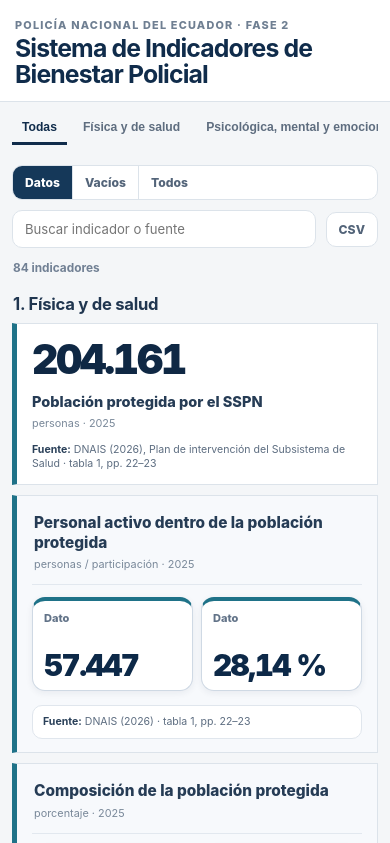
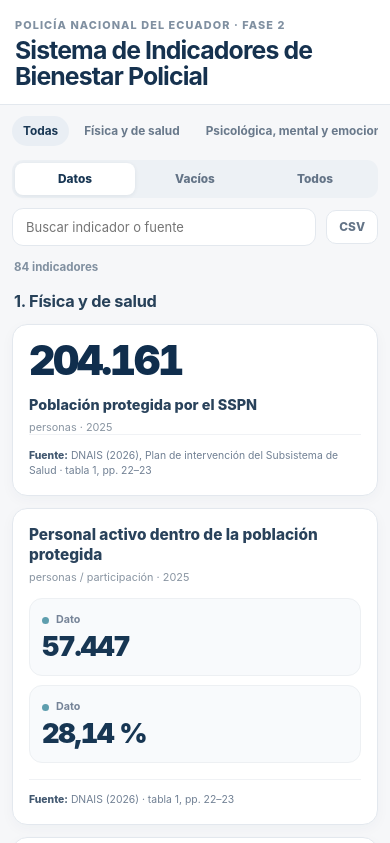
Before and after one commit to williamsjimenez/Repositorio, a plain HTML site: page index.html in a window 390 px wide. Shown: the top 843 px of the page. Drawn offline with Linux system fonts and the light colour scheme.

Commit message:
Refine dashboard with calmer responsive design

```diff
--- a/styles.css
+++ b/styles.css
@@ -1,15 +1,16 @@
 :root{
-  --bg:#f4f6f8;
-  --paper:#fff;
-  --ink:#14263d;
-  --muted:#6f7d8d;
-  --line:#dce3ea;
+  --bg:#f6f7f9;
+  --paper:#ffffff;
+  --ink:#17304c;
+  --muted:#718094;
+  --line:#e3e8ee;
+  --soft:#f8fafc;
   --deep:#17385d;
-  --d1:#1f7288;
-  --d2:#645296;
-  --d3:#9a7428;
-  --d4:#397555;
-  --d5:#7e4c58;
+  --d1:#2b7f94;
+  --d2:#7663a6;
+  --d3:#9b7a37;
+  --d4:#4c8064;
+  --d5:#8a5c67;
 }
 *{box-sizing:border-box}
 html{scroll-behavior:smooth}
@@ -18,161 +19,186 @@ body{
   background:var(--bg);
   color:var(--ink);
   font-family:Inter,ui-sans-serif,system-ui,-apple-system,BlinkMacSystemFont,"Segoe UI",sans-serif;
+  -webkit-font-smoothing:antialiased;
 }
 .topbar{
-  background:#fff;
+  background:var(--paper);
   border-bottom:1px solid var(--line);
 }
 .topbar-inner{
-  max-width:1500px;
+  max-width:1380px;
   margin:auto;
-  padding:22px 28px 18px;
+  padding:24px 28px 20px;
   display:flex;
+  align-items:flex-end;
   justify-content:space-between;
   gap:24px;
-  align-items:flex-end;
 }
 .kicker{
   font-size:.68rem;
   font-weight:800;
-  letter-spacing:.11em;
+  letter-spacing:.1em;
   text-transform:uppercase;
-  color:#6f7f92;
+  color:#8090a1;
 }
 h1{
-  margin:4px 0 0;
-  font-size:clamp(1.55rem,2.4vw,2.45rem);
-  line-height:1.03;
+  margin:5px 0 0;
+  font-size:clamp(1.55rem,2.2vw,2.3rem);
+  line-height:1.05;
   letter-spacing:-.035em;
-  color:#102c4b;
+  color:#16324f;
 }
 .cutoff{
+  font-size:.72rem;
+  color:#8a97a6;
   white-space:nowrap;
-  font-size:.72rem;
-  color:#7b8898;
-  padding-bottom:4px;
+  padding-bottom:3px;
 }
 main{
-  max-width:1500px;
+  max-width:1380px;
   margin:auto;
-  padding:16px 28px 36px;
+  padding:18px 28px 42px;
 }
 .dimension-nav{
   display:flex;
-  gap:6px;
+  gap:4px;
   overflow-x:auto;
   scrollbar-width:none;
-  padding-bottom:10px;
+  padding:0 0 12px;
 }
 .dimension-nav::-webkit-scrollbar{display:none}
 .dim-btn{
   flex:0 0 auto;
+  appearance:none;
   border:0;
+  border-radius:999px;
   background:transparent;
-  color:#5e6d7f;
-  padding:8px 10px;
-  font-size:.76rem;
+  color:#69798b;
+  padding:8px 11px;
+  font:inherit;
+  font-size:.74rem;
   font-weight:750;
   cursor:pointer;
-  border-bottom:3px solid transparent;
+  transition:.18s ease;
 }
+.dim-btn:hover{background:#eef2f6;color:#2b435c}
 .dim-btn.active{
-  color:#102c4b;
-  border-bottom-color:#102c4b;
+  background:#e9eef4;
+  color:#183653;
 }
 .toolbar{
   position:sticky;
   top:0;
   z-index:20;
   display:grid;
-  grid-template-columns:auto minmax(220px,1fr) auto;
+  grid-template-columns:auto minmax(240px,1fr) auto;
   gap:10px;
   align-items:center;
-  padding:10px 0;
-  background:rgba(244,246,248,.96);
-  backdrop-filter:blur(8px);
+  padding:8px 0 12px;
+  background:rgba(246,247,249,.95);
+  backdrop-filter:blur(10px);
 }
 .view-switch{
   display:flex;
-  border:1px solid var(--line);
-  background:#fff;
-  border-radius:10px;
-  overflow:hidden;
+  padding:3px;
+  background:#edf1f5;
+  border-radius:11px;
 }
 .view-btn,.ghost{
+  appearance:none;
   border:0;
-  background:#fff;
-  color:#536479;
+  background:transparent;
+  color:#647487;
   font:inherit;
-  font-size:.76rem;
+  font-size:.74rem;
   font-weight:800;
-  padding:9px 12px;
   cursor:pointer;
 }
-.view-btn+.view-btn{border-left:1px solid var(--line)}
+.view-btn{
+  border-radius:8px;
+  padding:8px 12px;
+}
 .view-btn.active{
-  background:#153859;
-  color:#fff;
+  background:#fff;
+  color:#183653;
+  box-shadow:0 1px 4px rgba(25,48,74,.08);
 }
 #search{
   width:100%;
   border:1px solid var(--line);
-  border-radius:10px;
+  border-radius:11px;
   background:#fff;
-  padding:10px 12px;
+  padding:10px 13px;
   font:inherit;
-  font-size:.82rem;
-  color:#203650;
+  font-size:.81rem;
+  color:#203b57;
   outline:none;
+  transition:.18s ease;
 }
-#search:focus{border-color:#8399af;box-shadow:0 0 0 3px rgba(50,89,126,.08)}
+#search:focus{
+  border-color:#aab8c6;
+  box-shadow:0 0 0 4px rgba(68,103,137,.07);
+}
 .ghost{
+  background:#fff;
   border:1px solid var(--line);
   border-radius:10px;
+  padding:9px 12px;
 }
 .counter{
-  min-height:24px;
+  min-height:26px;
   display:flex;
   align-items:center;
-  color:#718094;
-  font-size:.74rem;
-  padding:2px 1px 7px;
+  padding:1px 2px 10px;
+  color:#8190a0;
+  font-size:.72rem;
 }
-.section{margin:12px 0 28px}
+.section{
+  margin:8px 0 34px;
+}
 .section-head{
   display:flex;
   align-items:baseline;
   justify-content:space-between;
-  gap:14px;
-  margin:0 0 9px;
-  padding:0 1px;
+  gap:16px;
+  margin:0 0 12px;
+  padding:0 2px;
 }
 .section-head h2{
   margin:0;
-  font-size:1.04rem;
+  font-size:1.02rem;
+  line-height:1.2;
   letter-spacing:-.015em;
-  color:#203650;
+  color:#274159;
 }
 .section-head span{
-  color:#8491a0;
+  color:#95a0ac;
   font-size:.67rem;
   white-space:nowrap;
 }
 .grid{
   display:grid;
-  grid-template-columns:repeat(3,minmax(0,1fr));
-  gap:10px;
+  grid-template-columns:repeat(auto-fit,minmax(320px,1fr));
+  gap:14px;
+  align-items:stretch;
 }
 .card{
-  --accent:#708399;
+  --accent:#7e8fa0;
   position:relative;
   background:var(--paper);
   border:1px solid var(--line);
-  border-left:5px solid var(--accent);
-  min-height:205px;
-  padding:17px 17px 14px;
+  border-radius:17px;
+  padding:18px;
+  min-height:215px;
   display:flex;
   flex-direction:column;
+  box-shadow:0 4px 14px rgba(26,48,72,.035);
+  transition:transform .18s ease,box-shadow .18s ease,border-color .18s ease;
+}
+.card:hover{
+  transform:translateY(-1px);
+  border-color:#d7dfe7;
+  box-shadow:0 8px 22px rgba(26,48,72,.055);
 }
 .card.d1{--accent:var(--d1)}
 .card.d2{--accent:var(--d2)}
@@ -183,41 +209,38 @@ main{
 .values{
   display:grid;
   align-items:stretch;
-  margin-bottom:14px;
+  margin-bottom:16px;
 }
 .single-value{grid-template-columns:1fr}
 .fact{min-width:0}
 .fact-number{
-  font-size:clamp(1.85rem,2.65vw,3rem);
+  font-size:clamp(2rem,2.7vw,3.15rem);
   line-height:.96;
-  font-weight:900;
+  font-weight:880;
   letter-spacing:-.055em;
-  color:#0f2844;
+  color:#102e4d;
   font-variant-numeric:tabular-nums;
   overflow-wrap:anywhere;
 }
 .fact-number.compact{
-  font-size:clamp(1.15rem,1.9vw,1.85rem);
+  font-size:clamp(1.3rem,1.9vw,1.9rem);
   line-height:1.08;
-  letter-spacing:-.035em;
+  letter-spacing:-.03em;
 }
 .fact-label{
   margin-top:7px;
-  color:#607186;
-  font-size:.69rem;
-  line-height:1.2;
-  font-weight:750;
+  color:#718094;
+  font-size:.7rem;
+  line-height:1.25;
+  font-weight:700;
 }
 
-/* Cards contenedoras para indicadores con varios datos */
+/* Indicadores con varios datos: una card principal y minicards suaves */
 .multi-parent{
-  background:#f7f9fc;
-  padding:16px;
+  padding:18px;
 }
 .parent-head{
-  padding:1px 2px 12px;
-  border-bottom:1px solid #e2e8ef;
-  margin-bottom:12px;
+  margin-bottom:14px;
 }
 .multi-parent .card-title{
   font-size:.96rem;
@@ -226,136 +249,180 @@ main{
 .mini-grid{
   display:grid;
   grid-template-columns:repeat(2,minmax(0,1fr));
-  gap:10px;
-  margin-bottom:14px;
+  gap:9px;
+  margin-bottom:16px;
 }
 .mini-card{
   min-width:0;
-  min-height:105px;
-  background:#ffffff;
-  border:1px solid #cfd9e4;
-  border-top:4px solid var(--accent);
+  min-height:92px;
+  background:var(--soft);
+  border:1px solid #edf0f3;
   border-radius:13px;
-  padding:12px 13px 13px;
-  box-shadow:0 2px 7px rgba(25,48,76,.07);
+  padding:12px 13px 11px;
   display:flex;
   flex-direction:column;
-  justify-content:space-between;
+  justify-content:center;
+  box-shadow:none;
 }
 .mini-label{
-  color:#627388;
-  font-size:.69rem;
-  line-height:1.2;
-  font-weight:800;
-  min-height:1.7em;
+  display:flex;
+  align-items:center;
+  gap:7px;
+  color:#758397;
+  font-size:.67rem;
+  line-height:1.18;
+  font-weight:750;
+}
+.mini-label::before{
+  content:"";
+  width:7px;
+  height:7px;
+  border-radius:50%;
+  background:var(--accent);
+  opacity:.75;
+  flex:0 0 auto;
 }
 .mini-number{
-  margin-top:10px;
-  color:#0d2948;
-  font-size:clamp(1.55rem,2.15vw,2.35rem);
-  line-height:.95;
-  font-weight:900;
-  letter-spacing:-.05em;
+  margin-top:9px;
+  color:#173653;
+  font-size:clamp(1.55rem,2vw,2.15rem);
+  line-height:.98;
+  font-weight:860;
+  letter-spacing:-.045em;
   font-variant-numeric:tabular-nums;
   overflow-wrap:anywhere;
 }
 .mini-number.compact{
-  font-size:clamp(1.08rem,1.55vw,1.55rem);
-  line-height:1.06;
+  font-size:clamp(1.08rem,1.45vw,1.5rem);
+  line-height:1.08;
   letter-spacing:-.025em;
 }
-.mini-grid.count-3 .mini-card:last-child,
-.mini-grid.count-5 .mini-card:last-child{
-  grid-column:1 / -1;
-}
-.multi-parent .source{
-  background:#fff;
-  border:1px solid #e0e6ed;
-  border-radius:10px;
-  padding:9px 10px;
-}
-
 .card-title{
-  font-size:.91rem;
-  line-height:1.28;
-  margin:0 0 4px;
+  font-size:.9rem;
+  line-height:1.3;
+  margin:0 0 5px;
   font-weight:800;
-  color:#263c55;
+  color:#29425b;
 }
 .meta{
   font-size:.68rem;
-  color:#7a899a;
+  color:#8995a2;
   line-height:1.35;
 }
 .source{
   margin-top:auto;
-  padding-top:12px;
-  font-size:.66rem;
-  line-height:1.35;
-  color:#5d6d80;
+  padding-top:14px;
+  font-size:.65rem;
+  line-height:1.42;
+  color:#718094;
+  border-top:1px solid #f0f2f5;
 }
-.source b{color:#2a4059}
+.source b{
+  color:#425870;
+  font-weight:800;
+}
+.multi-parent .source{
+  background:transparent;
+  border-radius:0;
+  border-left:0;
+  border-right:0;
+  border-bottom:0;
+  padding:13px 0 0;
+}
 .gap-card{
-  min-height:170px;
+  min-height:180px;
+  border-style:dashed;
+  box-shadow:none;
   background:#fff;
-  border:1px dashed #c8d1db;
-  border-left:5px solid #a16a3d;
 }
 .gap-word{
-  font-size:1.28rem;
+  display:inline-flex;
+  align-self:flex-start;
+  padding:6px 9px;
+  border-radius:999px;
+  background:#f7efe7;
+  color:#8c603d;
+  font-size:.72rem;
   line-height:1;
-  letter-spacing:-.025em;
-  font-weight:900;
-  color:#8b542d;
-  margin-bottom:10px;
+  font-weight:850;
+  margin-bottom:12px;
 }
 .required{
-  margin-top:9px;
-  color:#6d5b48;
-  background:#faf7f2;
-  padding:9px 10px;
+  margin-top:10px;
+  padding:10px 11px;
+  border-radius:10px;
+  background:#faf8f5;
+  color:#746454;
   font-size:.67rem;
   line-height:1.4;
 }
 .empty{
-  padding:50px 20px;
+  padding:48px 20px;
   text-align:center;
-  color:#7b8796;
+  color:#7f8b99;
   background:#fff;
   border:1px dashed var(--line);
+  border-radius:16px;
 }
 footer{
-  max-width:1500px;
+  max-width:1380px;
   margin:auto;
   padding:0 28px 34px;
-  color:#8793a1;
-  font-size:.67rem;
-  line-height:1.45;
+  color:#919ca8;
+  font-size:.66rem;
+  line-height:1.5;
 }
-@media(max-width:1050px){
+
+@media(max-width:980px){
   .grid{grid-template-columns:repeat(2,minmax(0,1fr))}
+  .topbar-inner{padding-left:20px;padding-right:20px}
+  main{padding-left:20px;padding-right:20px}
 }
-@media(max-width:700px){
-  .topbar-inner{padding:18px 15px 14px}
+@media(max-width:720px){
+  .topbar-inner{
+    padding:18px 15px 15px;
+    align-items:flex-start;
+  }
   .cutoff{display:none}
-  main{padding:10px 12px 30px}
-  .toolbar{grid-template-columns:1fr auto;top:0}
+  main{padding:11px 12px 30px}
+  .dimension-nav{padding-bottom:8px}
+  .toolbar{
+    position:static;
+    grid-template-columns:1fr auto;
+    padding:6px 0 12px;
+    background:transparent;
+    backdrop-filter:none;
+  }
   .view-switch{grid-column:1/-1}
   #search{grid-column:1/2}
-  .grid{grid-template-columns:1fr}
-  .card{min-height:auto;padding:16px 15px 13px}
+  .grid{grid-template-columns:1fr;gap:12px}
+  .card{
+    min-height:auto;
+    padding:16px;
+    border-radius:15px;
+  }
   .fact-number{font-size:2.55rem}
-  .mini-grid{grid-template-columns:repeat(2,minmax(0,1fr));gap:8px}
-  .mini-card{min-height:94px;padding:11px}
-  .mini-number{font-size:1.85rem}
-  .mini-grid.count-3 .mini-card:last-child,
-  .mini-grid.count-5 .mini-card:last-child{grid-column:1 / -1}
+  .section{margin-bottom:28px}
   .section-head span{display:none}
   footer{padding:0 14px 26px}
+}
+@media(max-width:520px){
+  h1{font-size:1.55rem}
+  .mini-grid{grid-template-columns:1fr}
+  .mini-card{
+    min-height:78px;
+    padding:11px 12px;
+  }
+  .mini-number{
+    margin-top:7px;
+    font-size:1.7rem;
+  }
+  .view-btn{flex:1;padding:9px 10px}
+  .view-switch{width:100%}
 }
 @media print{
   .toolbar,.dimension-nav,footer{display:none!important}
   main{padding:0}
-  .grid{grid-template-columns:repeat(3,1fr)}
-  .card{break-inside:avoid}
+  .grid{grid-template-columns:repeat(2,1fr)}
+  .card{break-inside:avoid;box-shadow:none}
 }
```
